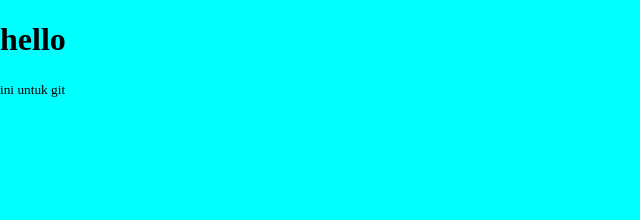
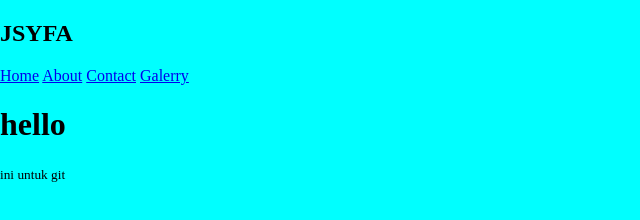
Before and after one commit to arsyrangga/my_review, a plain HTML site: page index.html in a window 1280 px wide. Shown: the whole page, without its empty margins (0-640 px from the left). Drawn offline with Linux system fonts and the light colour scheme.

Commit message:
Update navbar

```diff
--- a/index.html
+++ b/index.html
@@ -9,7 +9,17 @@
     <title>review rangga</title>
 </head>
 
-<body>
+<bod y>
+    <nav class="navbar">
+        <h1 class="brand">JSYFA</h1>
+        <div class="menu">
+            <a href="#home" class="menuitem">Home</a>
+            <a href="#about" class="menuitem">About</a>
+            <a href="#contact" class="menuitem">Contact</a>
+            <a href="#gallery" class="menuitem">Galerry</a>
+        </div>
+    </nav>
+
     <main class="app">
         <h1>hello</h1>
         <small>ini untuk git</small>
@@ -18,6 +28,6 @@
 
 
     <script src="./main.js"></script>
-</body>
+</bod>
 
 </html>
```
